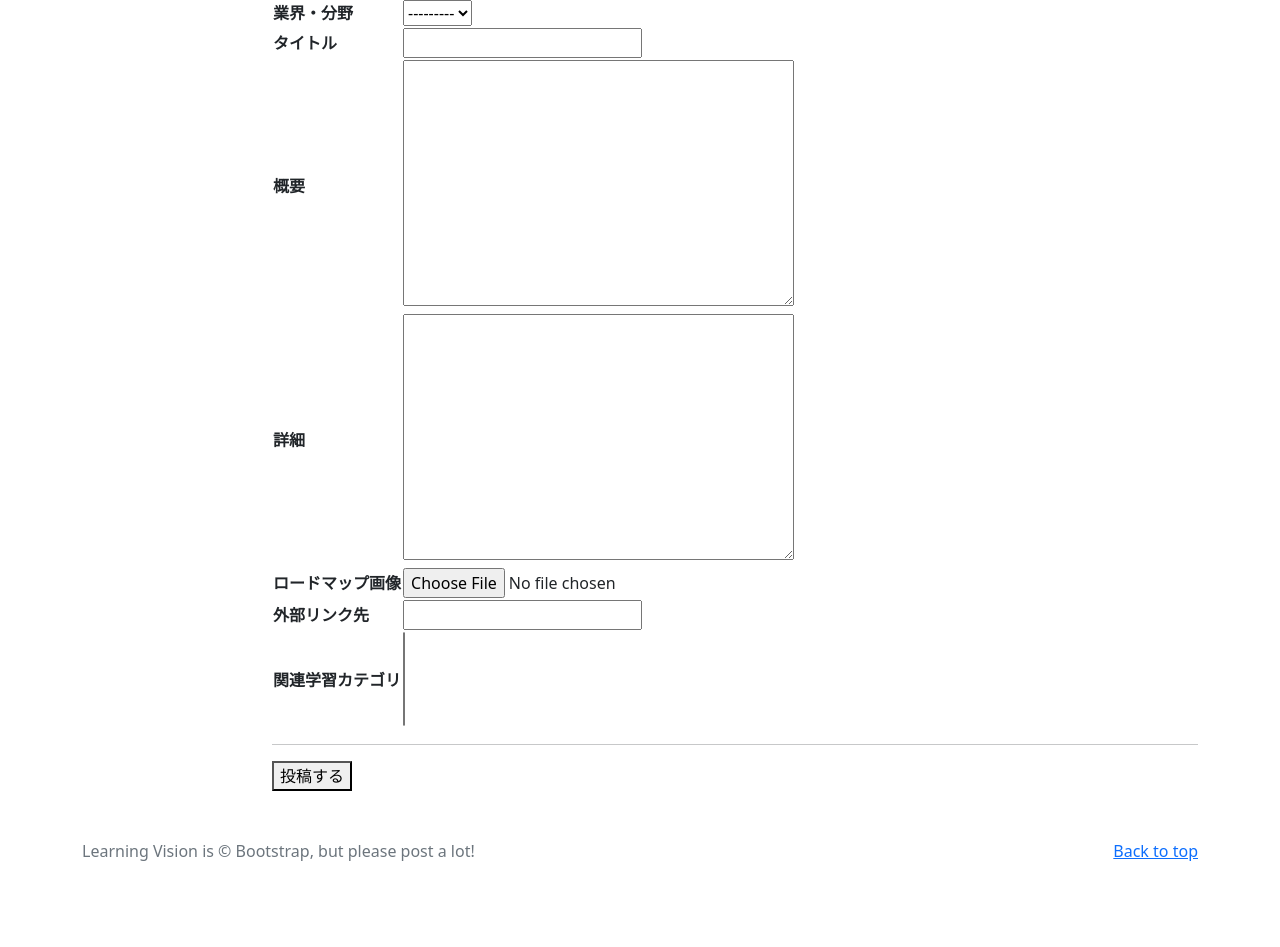
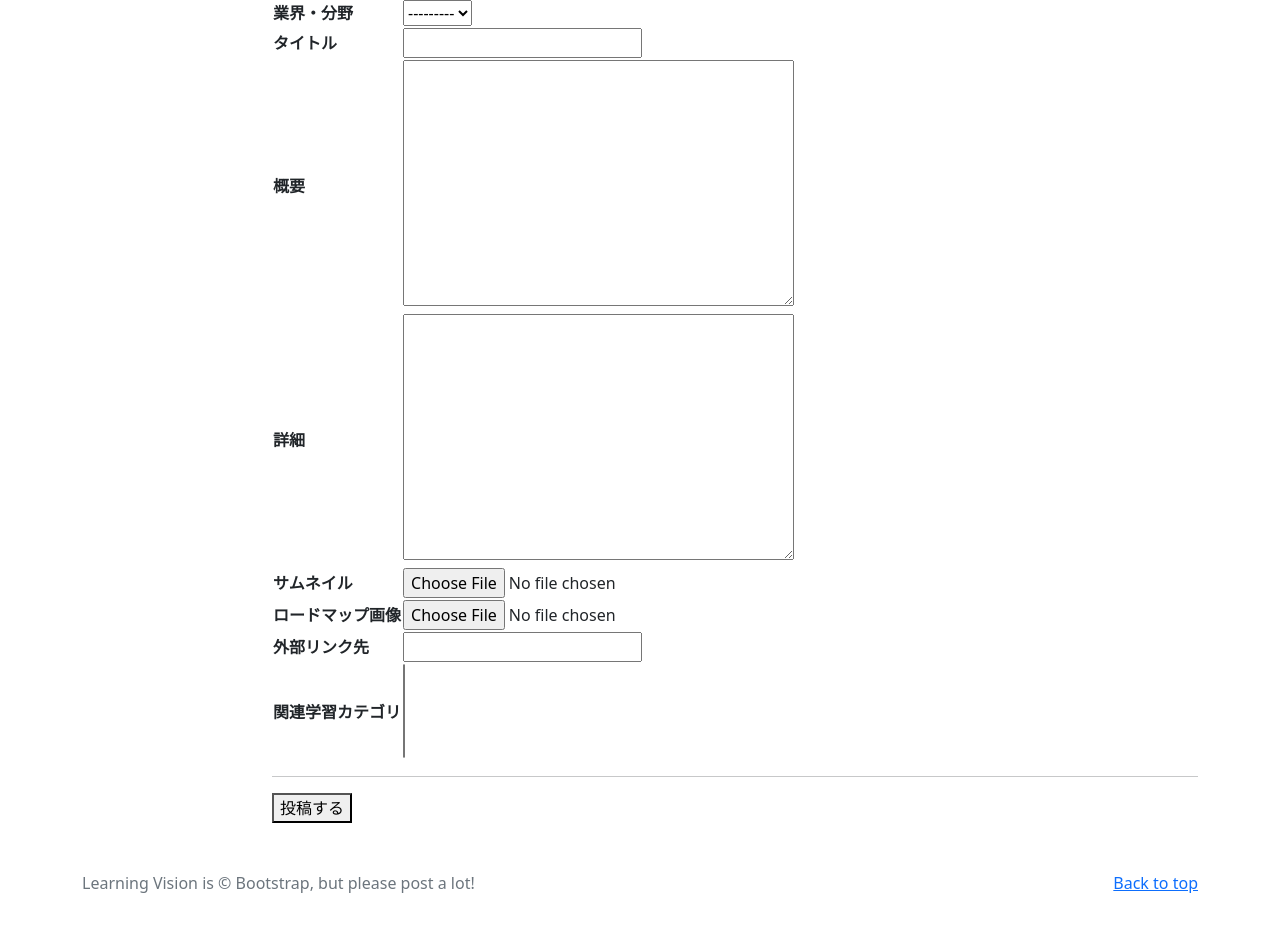
Before and after one commit to kolinz/learning-vision-a11, a Django app: page /post_job/ in a window 1280 px wide. Shown: the part 81-1028 px from the top of the page. Before the commit the page ends 942 px from the top, so only its background shows below. Run offline with Django 3.2, Linux system fonts and the light colour scheme; a user stored in the database is signed in; data that the repository does not hold is empty.

Commit message:
Update post_job.html
サムネイル画像のフィールドが抜けていたので追記して修正。

```diff
--- a/edu/templates/post_job.html
+++ b/edu/templates/post_job.html
@@ -34,6 +34,10 @@
                   <td>{{ form.description }}</td>
                 </tr>
                 <tr>
+                  <th>サムネイル</th>
+                  <td>{{ form.thumbnail }}</td>
+                </tr>
+                <tr>
                   <th>ロードマップ画像</th>
                   <td>{{ form.image1 }}</td>
                 </tr>
```
